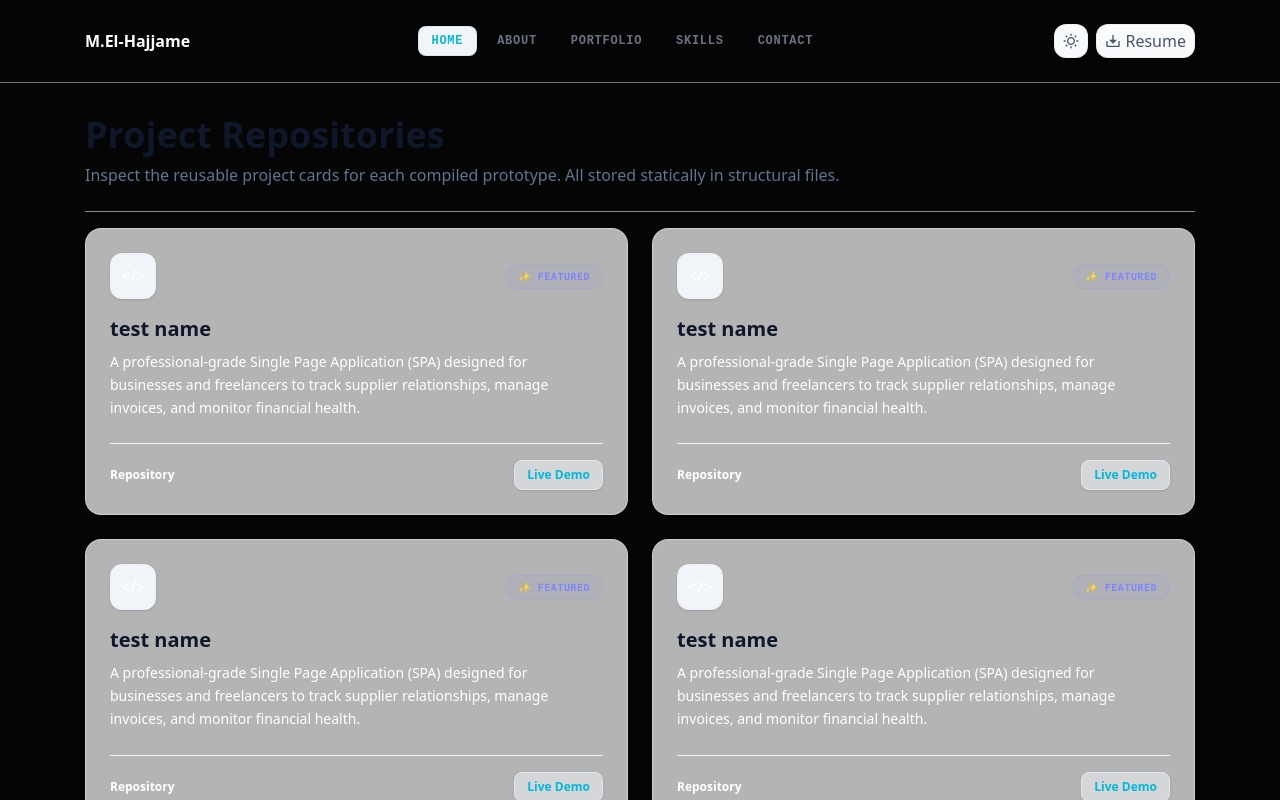
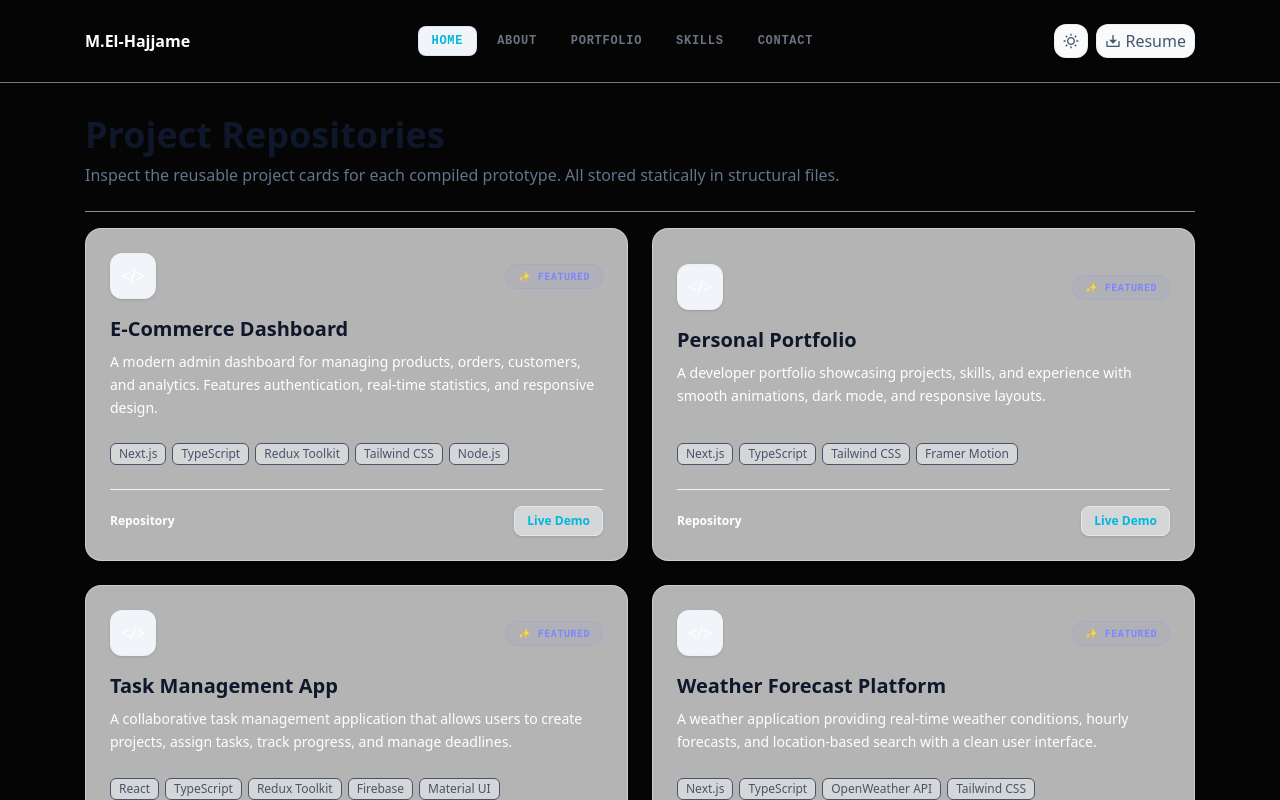
Before and after one commit to elhajjame/my-portfolio-nextjs-typescript, a Next.js app: page /portfolio in a window 1280 px wide. Shown: the top 800 px of the page. Built offline with nearby package versions, Linux system fonts and the light colour scheme.

Commit message:
feat(projects): render project data using reusable components

```diff
--- a/app/_components/projects/ProjectCrad.tsx
+++ b/app/_components/projects/ProjectCrad.tsx
@@ -1,7 +1,14 @@
 // import "@/app/style/projectCard.css";
-export default function ProjectCard() {
+import type { Project } from "@/app/_lib/projects";
+interface ProjectsCardProps {
+  project: Project;
+}
+export default function ProjectCard({ project }: ProjectsCardProps) {
   return (
-    <div className="group relative flex flex-col justify-between h-full rounded-2xl border border-slate-200/50 dark:border-white/5 bg-white/70 dark:bg-white/[0.02] p-6 backdrop-blur-md shadow-sm hover:shadow-[0_20px_40px_rgba(0,0,0,0.03)] dark:hover:shadow-[0_20px_40px_rgba(255,255,255,0.015)] overflow-hidden transition-shadow">
+    <div
+      style={{ transition: "0.3s" }}
+      className="hover:scale-[1.02] group relative flex flex-col justify-between h-full rounded-2xl border border-slate-200/50 dark:border-white/5 bg-white/70 dark:bg-white/[0.02] p-6 backdrop-blur-md shadow-sm hover:shadow-[0_20px_40px_rgba(0,0,0,0.03)] dark:hover:shadow-[0_20px_40px_rgba(255,255,255,0.015)] overflow-hidden transition-shadow"
+    >
       <div className="project-card__line"></div>
 
       <div>
@@ -16,27 +23,30 @@ export default function ProjectCard() {
         </div>
 
         <h3 className="font-display text-xl font-bold text-slate-900 dark:text-slate-100 group-hover:text-cyan-455 dark:group-hover:text-cyan-400 transition-colors line-clamp-1 mb-2">
-          test name
+          {project.title}
         </h3>
 
         <p className="text-sm leading-relaxed text-slate-650 dark:text-gray-400 mb-6 line-clamp-4">
-          A professional-grade Single Page Application (SPA) designed for
-          businesses and freelancers to track supplier relationships, manage
-          invoices, and monitor financial health.
+          {project.description}
         </p>
       </div>
 
       <div className="">
-        {/* <div className="flex flex-wrap gap-1.5 mb-6">
-          {technologies.map((tech) => (
-            <span className="px-2 py-0.5 rounded-md text-xs font-medium border border-slate-150/50 dark:border-white/5 bg-slate-50/50 dark:bg-white/[0.015] text-slate-600 dark:text-gray-300 shadow-tiny font-sans" key={tech}>{tech}</span>
+        <div className="flex flex-wrap gap-1.5 mb-6">
+          {project.technologies.map((tech) => (
+            <span
+              className="px-2 py-0.5 rounded-md text-xs font-medium border border-slate-150/50 dark:border-white/5 bg-slate-50/50 dark:bg-white/[0.015] text-slate-600 dark:text-gray-300 shadow-tiny font-sans"
+              key={tech.id}
+            >
+              {tech.name}
+            </span>
           ))}
-        </div> */}
+        </div>
 
         <div className="flex items-center justify-between pt-4 border-t border-slate-100 dark:border-white/5">
           <a
             className="inline-flex items-center gap-1.5 text-xs font-semibold text-slate-650 hover:text-slate-950 dark:text-gray-400 dark:hover:text-white transition-colors"
-            href="#"
+            href={project.repoLink}
             target="_blank"
             rel="noreferrer"
           >
--- /dev/null
+++ b/app/_lib/projects.ts
@@ -0,0 +1,74 @@
+export interface Technology {
+  id: number;
+  name: string;
+}
+
+export interface Project {
+  id: number;
+  title: string;
+  technologies: Technology[];
+  description: string;
+  repoLink: string;
+  liveDemo: string;
+}
+
+export const projects: Project[] = [
+  {
+    id: 1,
+    title: "E-Commerce Dashboard",
+    technologies: [
+      { id: 1, name: "Next.js" },
+      { id: 2, name: "TypeScript" },
+      { id: 3, name: "Redux Toolkit" },
+      { id: 4, name: "Tailwind CSS" },
+      { id: 5, name: "Node.js" },
+    ],
+    description:
+      "A modern admin dashboard for managing products, orders, customers, and analytics. Features authentication, real-time statistics, and responsive design.",
+    repoLink: "https://github.com/elhajjame",
+    liveDemo: "https://ecommerce-dashboard.vercel.app",
+  },
+  {
+    id: 2,
+    title: "Personal Portfolio",
+    technologies: [
+      { id: 1, name: "Next.js" },
+      { id: 2, name: "TypeScript" },
+      { id: 3, name: "Tailwind CSS" },
+      { id: 4, name: "Framer Motion" },
+    ],
+    description:
+      "A developer portfolio showcasing projects, skills, and experience with smooth animations, dark mode, and responsive layouts.",
+    repoLink: "https://github.com/elhajjame",
+    liveDemo: "https://portfolio.vercel.app",
+  },
+  {
+    id: 3,
+    title: "Task Management App",
+    technologies: [
+      { id: 1, name: "React" },
+      { id: 2, name: "TypeScript" },
+      { id: 3, name: "Redux Toolkit" },
+      { id: 4, name: "Firebase" },
+      { id: 5, name: "Material UI" },
+    ],
+    description:
+      "A collaborative task management application that allows users to create projects, assign tasks, track progress, and manage deadlines.",
+    repoLink: "https://github.com/elhajjame",
+    liveDemo: "https://task-manager-app.vercel.app",
+  },
+  {
+    id: 4,
+    title: "Weather Forecast Platform",
+    technologies: [
+      { id: 1, name: "Next.js" },
+      { id: 2, name: "TypeScript" },
+      { id: 3, name: "OpenWeather API" },
+      { id: 4, name: "Tailwind CSS" },
+    ],
+    description:
+      "A weather application providing real-time weather conditions, hourly forecasts, and location-based search with a clean user interface.",
+    repoLink: "https://github.com/elhajjame",
+    liveDemo: "https://weather-platform.vercel.app",
+  },
+];
--- a/app/portfolio/page.tsx
+++ b/app/portfolio/page.tsx
@@ -1,11 +1,11 @@
 import ProjectCard from "../_components/projects/ProjectCrad";
 import SectionHeader from "@/app/_components/SectionHeader";
-
+import { projects } from "@/app/_lib/projects";
 export const metadata = {
   title: "Portfolio",
 };
-
-export default function Page() {
+console.log(projects);
+export default function Page({}) {
   return (
     <div>
       <SectionHeader
@@ -13,10 +13,9 @@ export default function Page() {
         description="Inspect the reusable project cards for each compiled prototype. All stored statically in structural files."
       />
       <div className="grid grid-cols-1 md:grid-cols-2 gap-6">
-        <ProjectCard />
-        <ProjectCard />
-        <ProjectCard />
-        <ProjectCard />
+        {projects.map((project) => (
+          <ProjectCard key={project.id} project={project} />
+        ))}
       </div>
     </div>
   );
--- a/app/style/projectCard.css
+++ b/app/style/projectCard.css
@@ -1,4 +1,4 @@
-.project-card {
+/* .project-card {
   display: flex;
   overflow: hidden;
   position: relative;
@@ -74,4 +74,4 @@
 
 .demo-btn:hover {
 
-}
+} */
```
